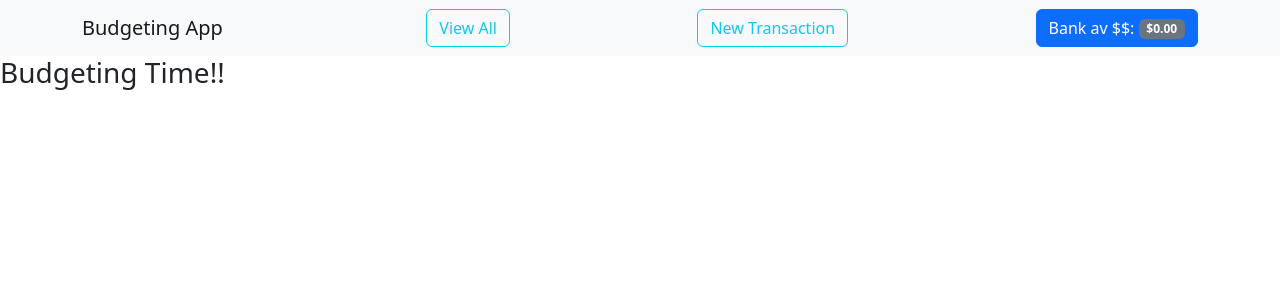
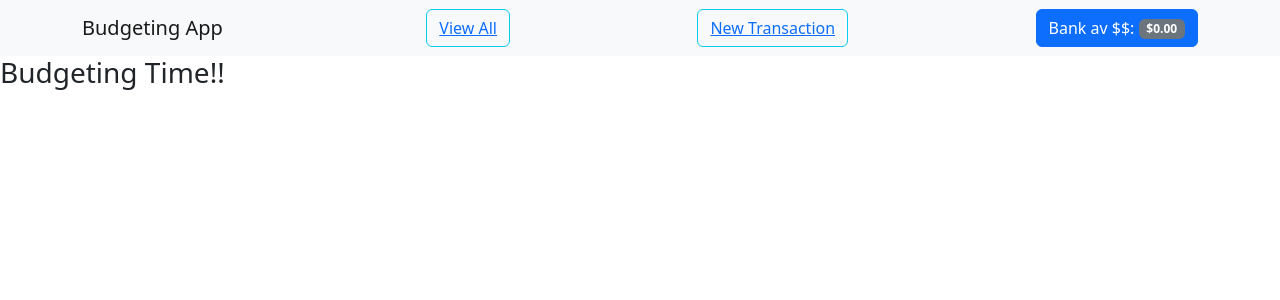
Before and after one commit to JedeBrahma/React-Budget, a React (Create React App) app: page / in a window 1280 px wide. Shown: the top 300 px of the page. Built offline with nearby package versions, Linux system fonts and the light colour scheme; no server answers.

Commit message:
back to prev

```diff
--- a/src/Components/NavBar.js
+++ b/src/Components/NavBar.js
@@ -25,16 +25,17 @@ export default function NavBar() {
     <Navbar bg="light" variant="light">
       <Container>
         <Navbar.Brand href="#home">Budgeting App</Navbar.Brand>
-        <Link to="/transactions">
+
         <Button variant="outline-info">
-            View All
+        <Link to="/transactions"> View All</Link>
           </Button>
-          </Link>
-          <Link to="/transactions/new">
+
+
         <Button variant="outline-info" href="#">
-            New Transaction
+        <Link to="/transactions/new">New Transaction
+        </Link>
           </Button>
-          </Link>
+
 
         <Button variant="primary">
           Bank av $$: <Badge bg="secondary">{ amountAvailable > 0
```
